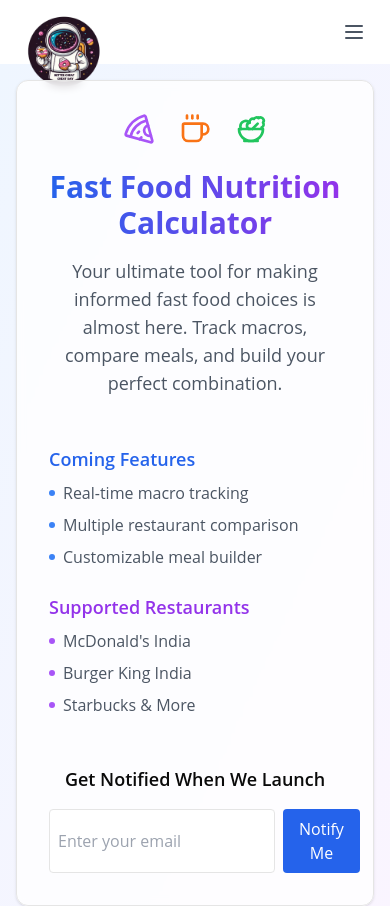
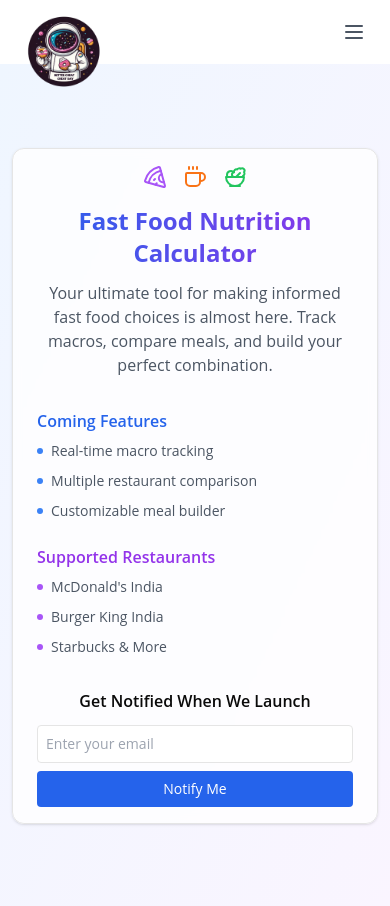
Before and after one commit to aloksingh3112/better-chear-day-v2, a Next.js app: page /tools in a window 390 px wide. Shown: the top 906 px of the page. Built offline with nearby package versions, Linux system fonts and the light colour scheme.

Commit message:
add tools

```diff
--- a/src/app/tools/page.tsx
+++ b/src/app/tools/page.tsx
@@ -1,6 +1,6 @@
 "use client";
 import React from "react";
-import { useState, useEffect } from "react";
+import { useState } from "react";
 import { Card } from "@/components/ui/card";
 import { Pizza, Coffee, Salad } from "lucide-react";
 
@@ -8,31 +8,27 @@
   const [email, setEmail] = useState("");
   const [isSubscribed, setIsSubscribed] = useState(false);
 
-  // Countdown timer
-
   const handleSubmit = (e) => {
     e.preventDefault();
-    // Here you would typically handle the email subscription
     setIsSubscribed(true);
     setEmail("");
   };
 
   return (
-    <div className="min-h-screen bg-gradient-to-br from-blue-50 to-purple-50 flex items-center justify-center p-4">
-      <div className="max-w-4xl w-full">
-        <Card className="p-8 sm:p-12 bg-white/80 backdrop-blur-sm">
+    <div className="min-h-screen bg-gradient-to-br from-blue-50 to-purple-50 flex items-center justify-center p-3 sm:p-4">
+      <div className="w-full max-w-4xl">
+        <Card className="p-4 sm:p-8 md:p-12 bg-white/80 backdrop-blur-sm">
           {/* Header */}
-          <div className="text-center mb-12">
-            <div className="flex justify-center gap-6 mb-6">
-              <Pizza className="w-8 h-8 text-purple-500" />
-
-              <Coffee className="w-8 h-8 text-orange-500" />
-              <Salad className="w-8 h-8 text-green-500" />
+          <div className="text-center mb-8 sm:mb-12">
+            <div className="flex justify-center gap-4 sm:gap-6 mb-4 sm:mb-6">
+              <Pizza className="w-6 h-6 sm:w-8 sm:h-8 text-purple-500" />
+              <Coffee className="w-6 h-6 sm:w-8 sm:h-8 text-orange-500" />
+              <Salad className="w-6 h-6 sm:w-8 sm:h-8 text-green-500" />
             </div>
-            <h1 className="text-3xl sm:text-4xl font-bold mb-4 bg-gradient-to-r from-blue-600 to-purple-600 bg-clip-text text-transparent">
+            <h1 className="text-2xl sm:text-3xl md:text-4xl font-bold mb-3 sm:mb-4 bg-gradient-to-r from-blue-600 to-purple-600 bg-clip-text text-transparent">
               Fast Food Nutrition Calculator
             </h1>
-            <p className="text-gray-600 text-lg mb-8">
+            <p className="text-gray-600 text-base sm:text-lg mb-6 sm:mb-8 px-2 sm:px-0">
               Your ultimate tool for making informed fast food choices is almost
               here. Track macros, compare meals, and build your perfect
               combination.
@@ -40,69 +36,72 @@
           </div>
 
           {/* Features */}
-          <div className="grid sm:grid-cols-2 gap-6 mb-12">
-            <div className="space-y-2">
-              <h3 className="text-lg font-semibold text-blue-600">
+          <div className="grid grid-cols-1 sm:grid-cols-2 gap-6 mb-8 sm:mb-12">
+            <div className="space-y-2 px-2 sm:px-0">
+              <h3 className="text-base sm:text-lg font-semibold text-blue-600">
                 Coming Features
               </h3>
-              <ul className="space-y-2 text-gray-600">
+              <ul className="space-y-2.5 text-sm sm:text-base text-gray-600">
                 <li className="flex items-center gap-2">
-                  <div className="w-1.5 h-1.5 rounded-full bg-blue-500"></div>
-                  Real-time macro tracking
+                  <div className="w-1.5 h-1.5 rounded-full bg-blue-500 flex-shrink-0"></div>
+                  <span>Real-time macro tracking</span>
                 </li>
                 <li className="flex items-center gap-2">
-                  <div className="w-1.5 h-1.5 rounded-full bg-blue-500"></div>
-                  Multiple restaurant comparison
+                  <div className="w-1.5 h-1.5 rounded-full bg-blue-500 flex-shrink-0"></div>
+                  <span>Multiple restaurant comparison</span>
                 </li>
                 <li className="flex items-center gap-2">
-                  <div className="w-1.5 h-1.5 rounded-full bg-blue-500"></div>
-                  Customizable meal builder
+                  <div className="w-1.5 h-1.5 rounded-full bg-blue-500 flex-shrink-0"></div>
+                  <span>Customizable meal builder</span>
                 </li>
               </ul>
             </div>
-            <div className="space-y-2">
-              <h3 className="text-lg font-semibold text-purple-600">
+            <div className="space-y-2 px-2 sm:px-0">
+              <h3 className="text-base sm:text-lg font-semibold text-purple-600">
                 Supported Restaurants
               </h3>
-              <ul className="space-y-2 text-gray-600">
+              <ul className="space-y-2.5 text-sm sm:text-base text-gray-600">
                 <li className="flex items-center gap-2">
-                  <div className="w-1.5 h-1.5 rounded-full bg-purple-500"></div>
-                  McDonald's India
+                  <div className="w-1.5 h-1.5 rounded-full bg-purple-500 flex-shrink-0"></div>
+                  <span>McDonald's India</span>
                 </li>
                 <li className="flex items-center gap-2">
-                  <div className="w-1.5 h-1.5 rounded-full bg-purple-500"></div>
-                  Burger King India
+                  <div className="w-1.5 h-1.5 rounded-full bg-purple-500 flex-shrink-0"></div>
+                  <span>Burger King India</span>
                 </li>
                 <li className="flex items-center gap-2">
-                  <div className="w-1.5 h-1.5 rounded-full bg-purple-500"></div>
-                  Starbucks & More
+                  <div className="w-1.5 h-1.5 rounded-full bg-purple-500 flex-shrink-0"></div>
+                  <span>Starbucks & More</span>
                 </li>
               </ul>
             </div>
           </div>
 
           {/* Newsletter Signup */}
-          <div className="max-w-md mx-auto text-center">
-            <h3 className="text-lg font-semibold mb-4">
+          <div className="max-w-md mx-auto text-center px-2 sm:px-0">
+            <h3 className="text-base sm:text-lg font-semibold mb-3 sm:mb-4">
               Get Notified When We Launch
             </h3>
             {isSubscribed ? (
-              <div className="text-green-600 font-medium">
+              <div className="text-green-600 font-medium text-sm sm:text-base">
                 Thanks for subscribing! We'll notify you when we launch.
               </div>
             ) : (
-              <form onSubmit={handleSubmit} className="flex gap-2">
+              <form
+                onSubmit={handleSubmit}
+                className="flex flex-col sm:flex-row gap-2"
+              >
                 <input
                   type="email"
                   placeholder="Enter your email"
                   value={email}
                   onChange={(e) => setEmail(e.target.value)}
-                  className="flex-grow p-2 border rounded focus:outline-none focus:ring-2 focus:ring-blue-500"
+                  className="flex-grow p-2 border rounded focus:outline-none focus:ring-2 focus:ring-blue-500 text-sm sm:text-base"
                   required
                 />
                 <button
                   type="submit"
-                  className="px-4 py-2 bg-blue-600 text-white rounded hover:bg-blue-700 transition-colors"
+                  className="px-4 py-2 bg-blue-600 text-white rounded hover:bg-blue-700 transition-colors text-sm sm:text-base w-full sm:w-auto"
                 >
                   Notify Me
                 </button>
```
